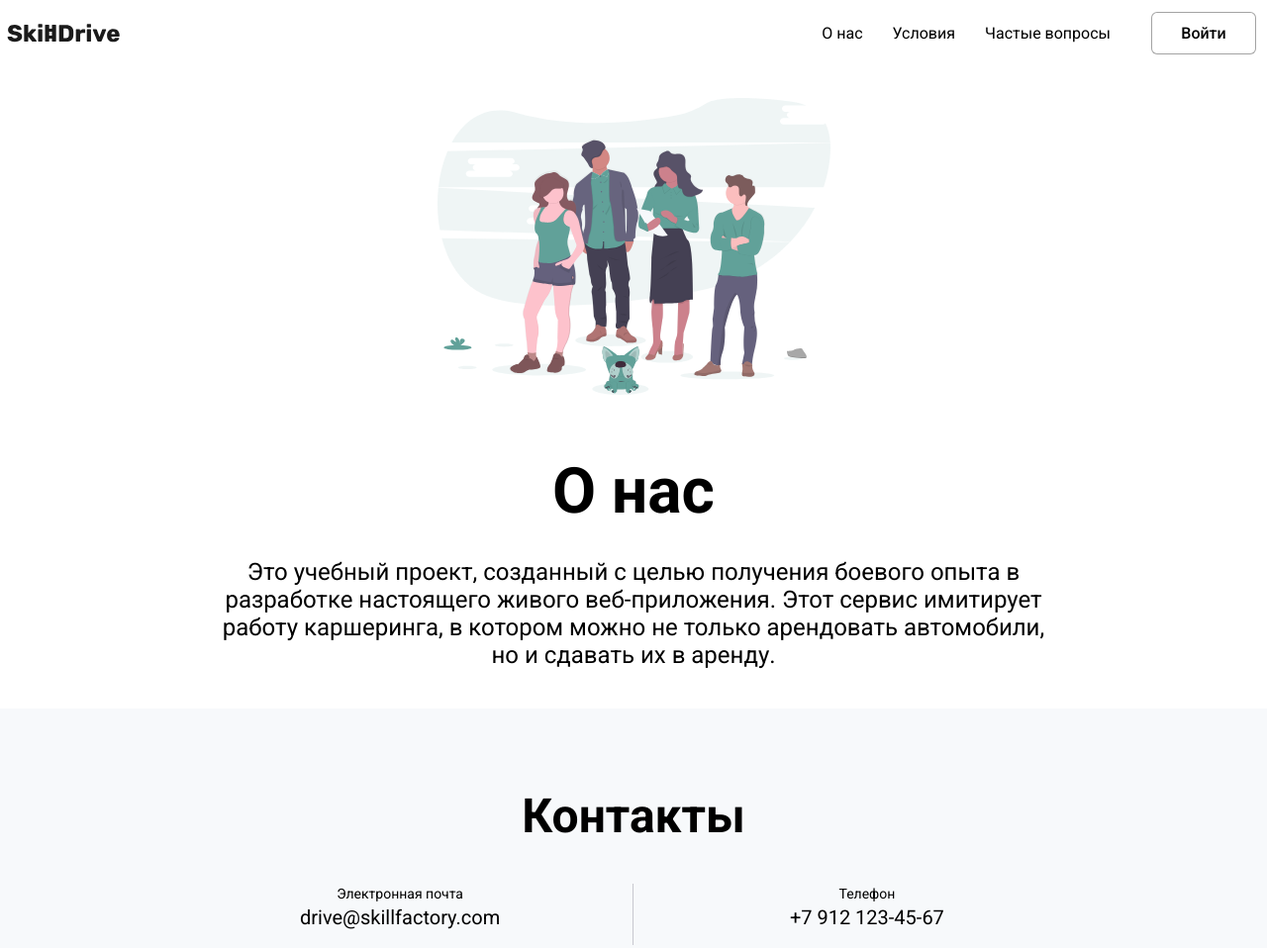
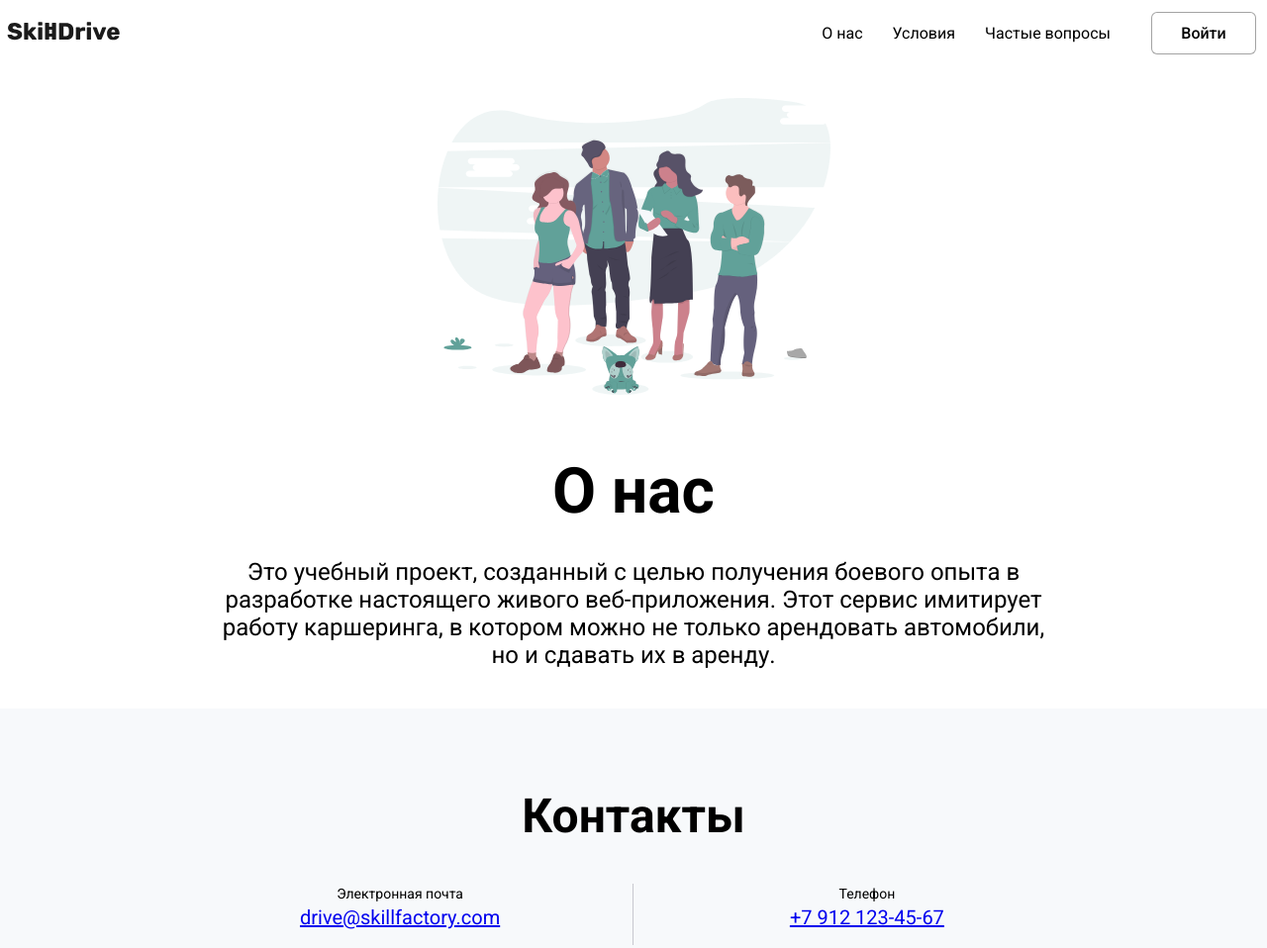
Before and after one commit to Russer1ne/SF-Drive_homework, a plain HTML site: page index.html in a window 1280 px wide. Shown: the top 958 px of the page at 99% size. Drawn offline with Linux system fonts and the light colour scheme.

Commit message:
Проверено

```diff
--- a/index.html
+++ b/index.html
@@ -8,7 +8,7 @@
 <body>
 <header>
 <div class="header-logo">
-    <img src="images/SF-logo.svg" alt="SF Drive logo">
+    <a href="/"><img src="images/SF-logo.svg" alt="SF Drive logo"></a>
 </div>
     <nav>
         <ul class="header-nav">
@@ -37,7 +37,7 @@
                     Электронная почта
                 </div>
                 <div class="contacts-content">
-                    drive@skillfactory.com
+                    <a href="mailto:drive@skillfactory.com">drive@skillfactory.com</a>
                 </div>
             </div>
             <img src="images/about_v_line.svg" alt="Vertical Line">
@@ -46,7 +46,7 @@
                     Телефон
                 </div>
                 <div class="contacts-content">
-                    +7 912 123-45-67
+                    <a href="tel:+79121234567">+7 912 123-45-67</a>
                 </div>
             </div>
         </div>
@@ -98,3 +98,8 @@
 </footer>
 </body>
 </html>
+
+<!--
+    По коду всё верно, но есть рекомендация: телефон и e-mail в разделе с контактами лучше тоже сделать ссылками. Это удобно для пользователей, особенно для тех, кто смотрит сайт с мобильного телефона, можно кликнуть на номер телефона или почту и сразу позвонить или отправить письмо. Пример, как это правильно сделать, показала в коде выше.
+    Логотип в шапке сайта тоже принято делать ссылкой на главную страницу.
+-->
```
